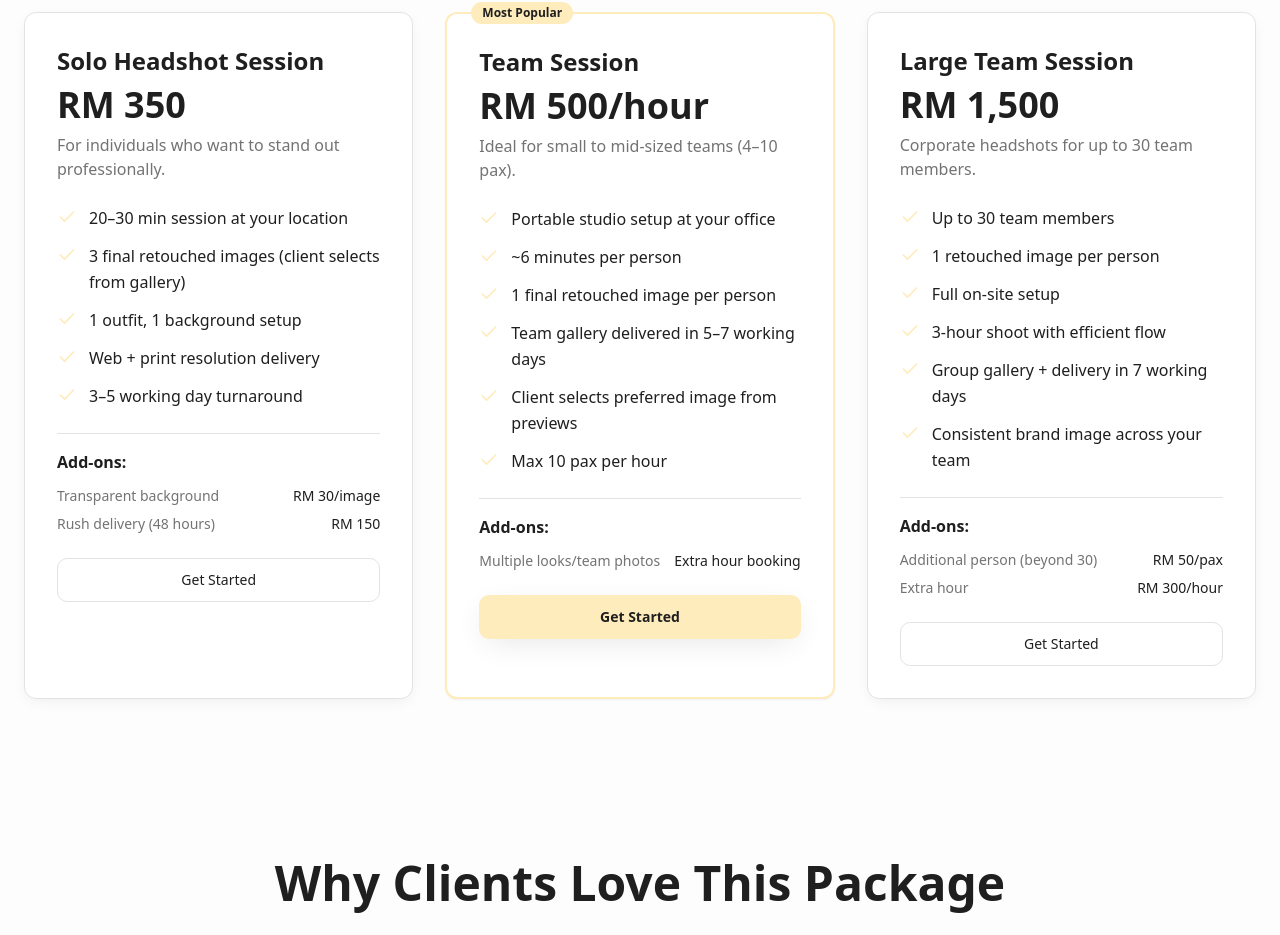
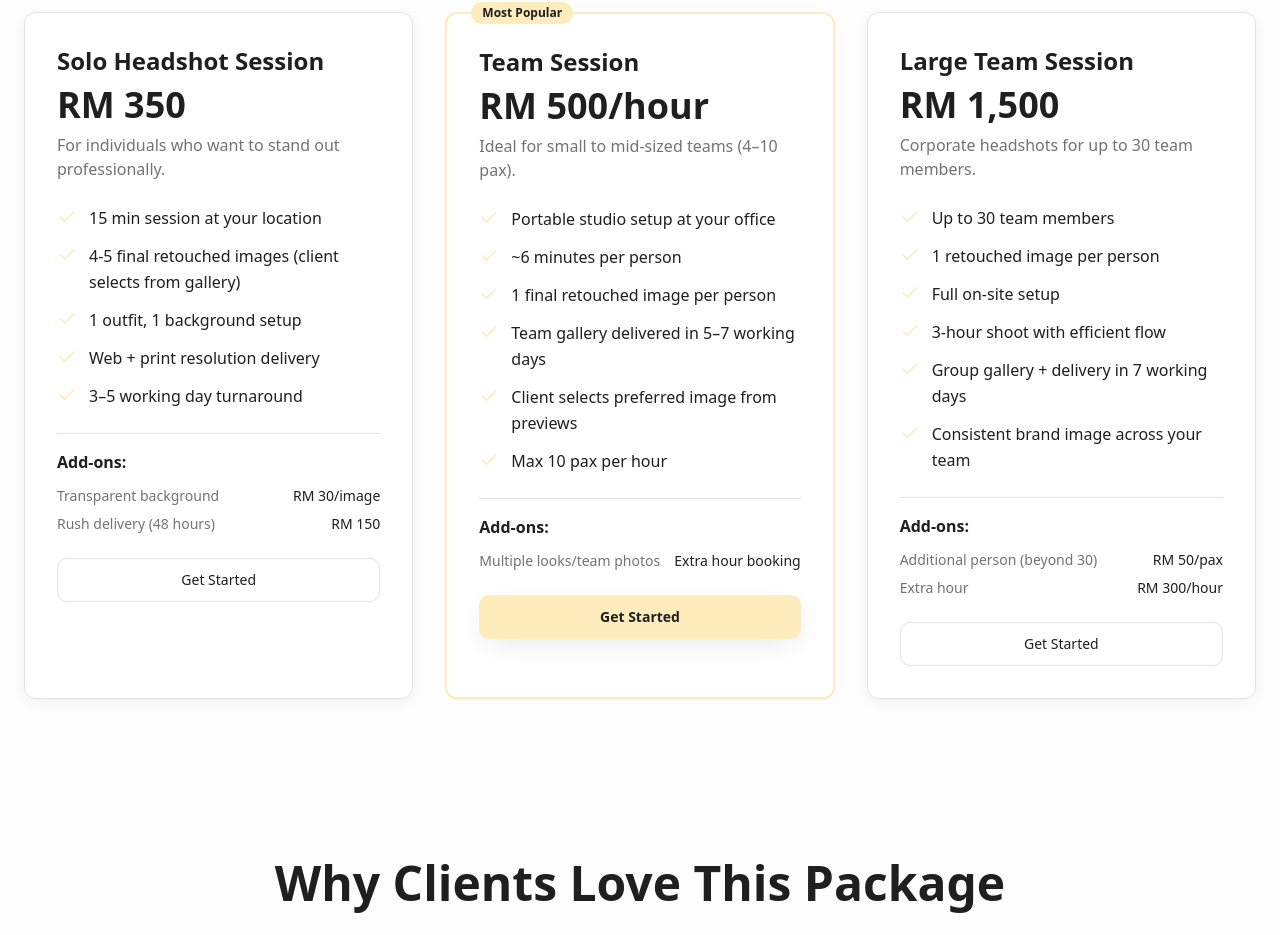
Before and after one commit to greedisgood123/onsite-headshot-hero, a React (Vite) app: page / in a window 1280 px wide. Shown: the part 1793-2728 px from the top of the page. Built offline with nearby package versions, Linux system fonts and the light colour scheme.

Commit message:
Update solo headshot package
Update the solo headshot session details to include a 15-minute session duration and 4-5 final retouched images.

```diff
--- a/src/components/PricingSection.tsx
+++ b/src/components/PricingSection.tsx
@@ -7,8 +7,8 @@ export const PricingSection = () => {
       price: "RM 350",
       description: "For individuals who want to stand out professionally.",
       features: [
-        "20–30 min session at your location",
-        "3 final retouched images (client selects from gallery)",
+        "15 min session at your location",
+        "4-5 final retouched images (client selects from gallery)",
         "1 outfit, 1 background setup",
         "Web + print resolution delivery",
         "3–5 working day turnaround"
```
